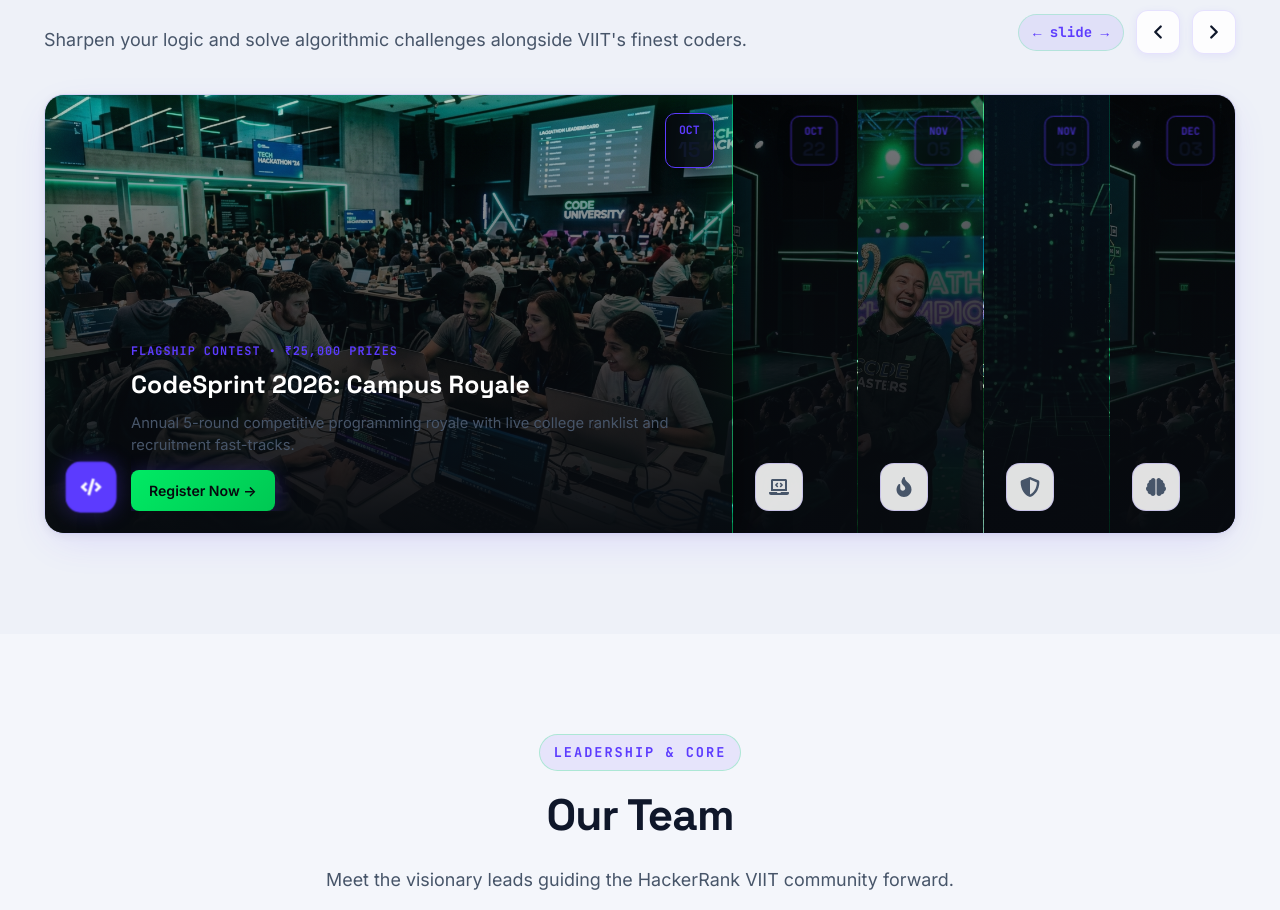
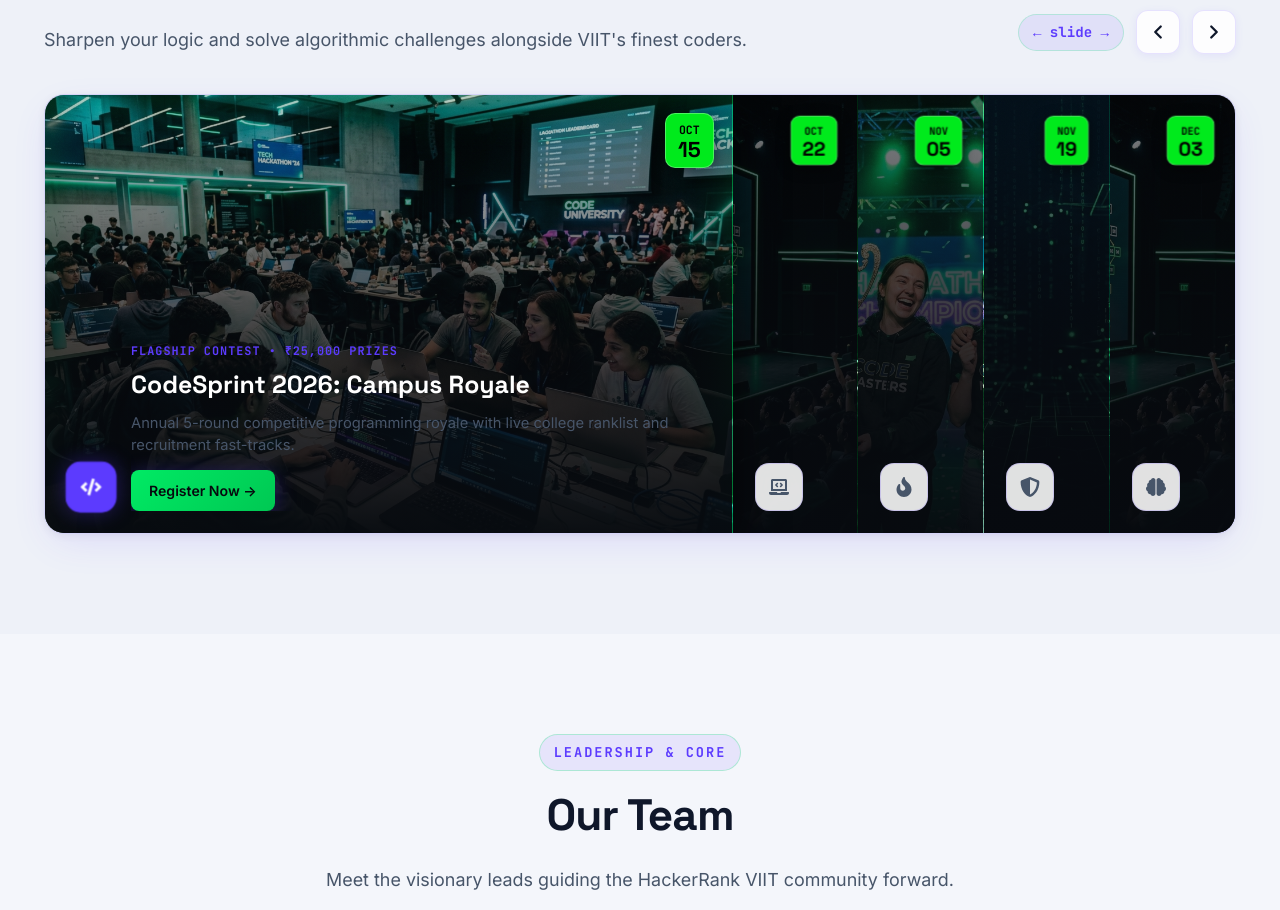
Before and after one commit to murali24806/HackerRank, a React (Vite) app in the folder frontend/: page / in a window 1280 px wide. Shown: the part 2057-2967 px from the top of the page. Built offline with nearby package versions, Linux system fonts and the light colour scheme; no server answers; the HTML template or start-up script is replaced by a standard one.

Commit message:
Fix event option badge visibility and prevent scroll on click

```diff
--- a/frontend/src/components/UpcomingEvents.jsx
+++ b/frontend/src/components/UpcomingEvents.jsx
@@ -77,7 +77,11 @@ export default function UpcomingEvents() {
               key={event._id || event.id || index}
               className={`event-option ${index === activeIndex ? 'active' : ''}`}
               style={{ backgroundImage: `url('${event.image}')` }}
-              onClick={() => setActiveIndex(index)}
+              onClick={(e) => {
+                e.preventDefault();
+                e.stopPropagation();
+                setActiveIndex(index);
+              }}
             >
               <div className="event-option-shadow"></div>
 
@@ -97,7 +101,7 @@ export default function UpcomingEvents() {
                   <div className="event-option-main">{event.title}</div>
                   <div className="event-option-sub">{event.description}</div>
                   <div className="event-option-action">
-                    <a href="#contact" className="btn-primary btn-sm">
+                    <a href="#contact" className="btn-primary btn-sm" onClick={(e) => e.stopPropagation()}>
                       Register Now &rarr;
                     </a>
                   </div>
--- a/frontend/src/index.css
+++ b/frontend/src/index.css
@@ -1094,18 +1094,17 @@ h1, h2, h3, h4 {
   top: 18px;
   right: 18px;
   z-index: 6;
-  background: rgba(7, 10, 15, 0.85);
+  background: var(--primary-color, #00ea1c);
   backdrop-filter: blur(10px);
-  border: 1px solid var(--color-primary);
+  border: 1px solid rgba(255, 255, 255, 0.3);
   border-radius: 10px;
   padding: 6px 12px;
   text-align: center;
   box-shadow: 0 4px 15px rgba(0, 0, 0, 0.5);
-  transition: opacity 0.3s ease;
+  transition: opacity 0.3s ease, transform 0.3s ease;
 }
 
 .event-option:not(.active) .event-option-badge {
-  opacity: 0.75;
   transform: scale(0.9);
 }
 
@@ -1113,16 +1112,16 @@ h1, h2, h3, h4 {
   display: block;
   font-family: var(--font-code);
   font-size: 0.72rem;
-  font-weight: 700;
-  color: var(--color-primary);
+  font-weight: 800;
+  color: #000;
 }
 
 .badge-day {
   display: block;
   font-family: var(--font-display);
   font-size: 1.35rem;
-  font-weight: 800;
-  color: var(--color-text);
+  font-weight: 900;
+  color: #000;
   line-height: 1;
 }
 
```
